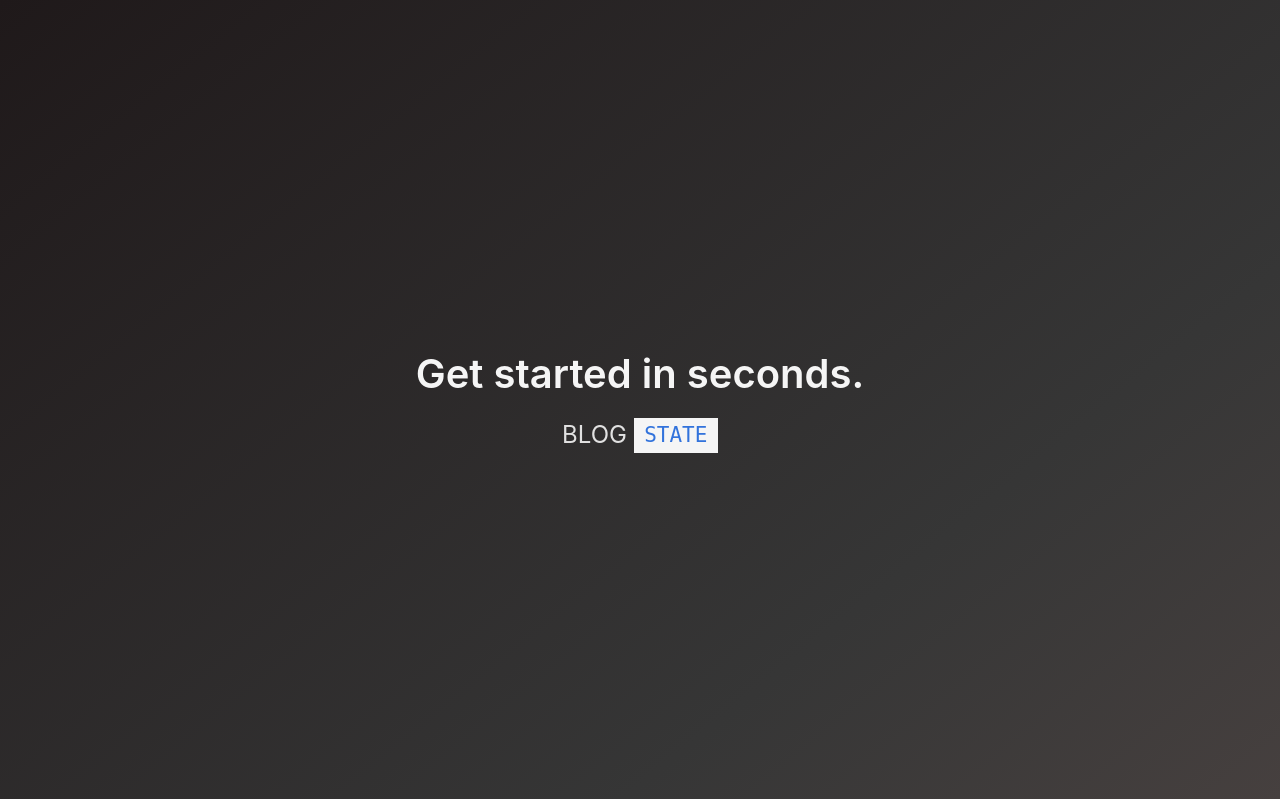
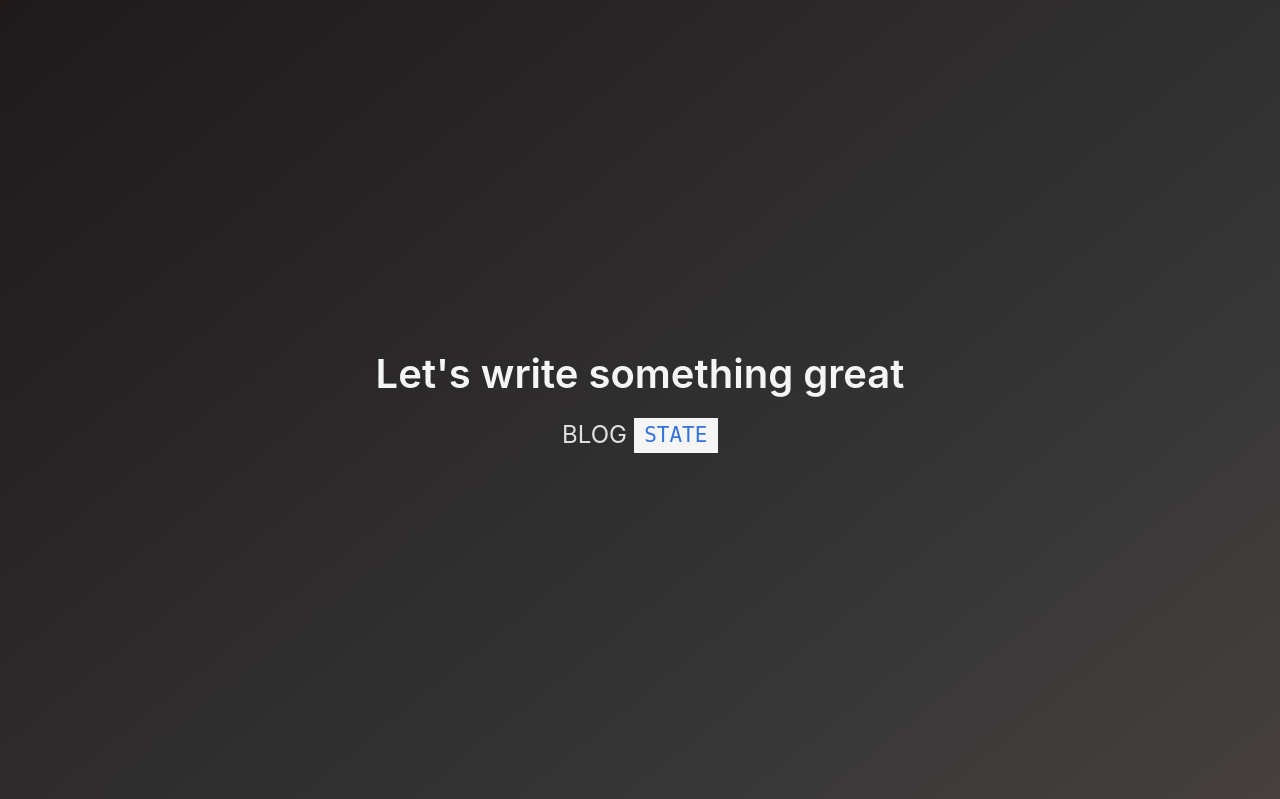
Before and after one commit to roshnet/blogstate, a Flask app: page / in a window 1280 px wide. Shown: the top 799 px of the page. Run offline with Flask 2, Linux system fonts and the light colour scheme.

Commit message:
index.html: New caption for home page

```diff
--- a/templates/index.html
+++ b/templates/index.html
@@ -14,7 +14,7 @@
 	<div class="hero-body has-text-centered">
 		<div class="container">
 			<h1 class="title is-2 is-spaced">
-				Get started in seconds.
+				Let's write something great
 			</h1>
 			<h1 class="subtitle is-4">
 				BLOG <code class="has-text-info">STATE</code>
```
